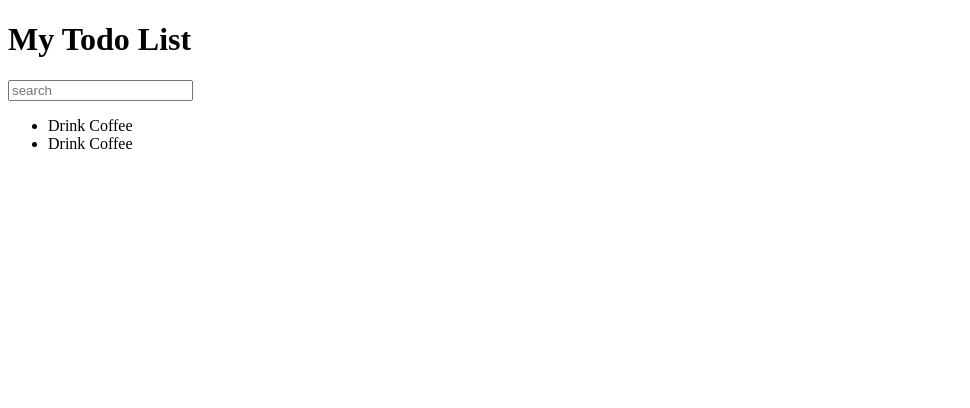
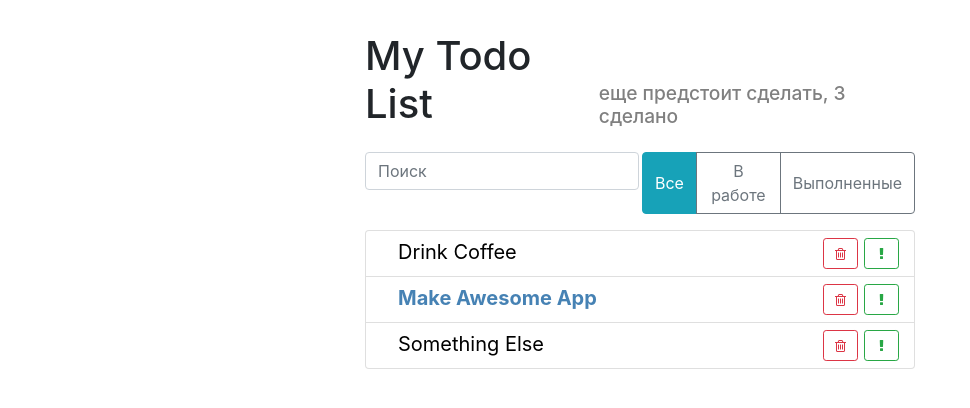
Before and after one commit to Chukmarov/TodoList-React, a React app: page / in a window 1280 px wide. Shown: the whole page, without its empty margins (0-970 px from the left). Built offline with nearby package versions, Linux system fonts and the light colour scheme.

Commit message:
Добавил css, Bootstrap и FontAwesome

```diff
--- a/public/index.html
+++ b/public/index.html
@@ -3,6 +3,10 @@
   <head>
     <meta charset="utf-8" />
     <meta name="viewport" content="width=device-width, initial-scale=1" />
+    <link rel='stylesheet'
+      href='https://stackpath.bootstrapcdn.com/bootstrap/4.5.2/css/bootstrap.min.css'>
+    <link rel='stylesheet'
+      href='https://stackpath.bootstrapcdn.com/font-awesome/4.7.0/css/font-awesome.min.css'>
     <title>Todo App</title>
   </head>
   <body>
--- /dev/null
+++ b/src/components/app-header.css
@@ -0,0 +1,12 @@
+.app-header {
+    align-items: flex-end;
+  }
+
+  .app-header h1 {
+    flex-grow: 1;
+  }
+
+  .app-header h2 {
+    font-size: 1.2rem;
+    color: grey;
+  }
--- a/src/components/app-header.js
+++ b/src/components/app-header.js
@@ -1,7 +1,13 @@
 import React from 'react';
+import './app-header.css';
 
-const AppHeader = () => {
-    return <h1>My Todo List</h1>
-  }
+const AppHeader = ({todo, done}) => {
+    return(
+      <div className = 'app-header d-flex'>
+        <h1>My Todo List</h1>
+        <h2>{todo} еще предстоит сделать, {done} сделано</h2>
+      </div>
+    );
+  };
 
   export default AppHeader;
--- /dev/null
+++ b/src/components/item-status-filter.js
@@ -0,0 +1,18 @@
+import React from 'react';
+
+import './item-status-filter.css';
+
+const ItemStatusFilter = () =>{
+    return(
+        <div className="btn-group">
+            <button type="button"
+                    className="btn btn-info">Все</button>
+            <button type="button"
+                    className="btn btn-outline-secondary">В работе</button>
+            <button type="button"
+                    className="btn btn-outline-secondary">Выполненные</button>
+        </div>
+    )
+};
+
+export default ItemStatusFilter;
--- /dev/null
+++ b/src/components/search-panel.css
@@ -0,0 +1,5 @@
+.search-input {
+    width: auto;
+    flex-grow: 1;
+    margin-right: 3px;
+  }
--- a/src/components/search-panel.js
+++ b/src/components/search-panel.js
@@ -1,7 +1,12 @@
 import React from 'react';
+import './search-panel.css';
 
 const SearchPanel = () => {
-    return <input placeholder = "search" />
-  }
+  return(
+    <input type="text"
+      className="form-control search-input"
+      placeholder="Поиск" />
+  );
+};
 
 export default SearchPanel;
--- /dev/null
+++ b/src/components/todo-list-item.css
@@ -0,0 +1,24 @@
+.todo-list-item {
+    font-size: 1.25rem;
+  }
+
+  .todo-list-item button {
+    width: 35px;
+    margin: 3px;
+  }
+
+  .todo-list-item-label {
+    margin-left: 1.25rem;
+    line-height: 35px;
+    cursor: pointer;
+    user-select: none;
+  }
+
+  .todo-list-item.done .todo-list-item-label {
+    text-decoration: line-through;
+  }
+
+  .todo-list-item.important .todo-list-item-label {
+    font-weight: bold;
+    color: steelblue;
+  }
--- a/src/components/todo-list-item.js
+++ b/src/components/todo-list-item.js
@@ -1,7 +1,31 @@
 import React from 'react';
+import './todo-list-item.css'
 
-const TodoListItem = () => {
-    return <span>Drink Coffee</span>
-}
+const TodoListItem = ({label, important = false}) => {
+    const style = {
+        color: important ? 'steelblue' : 'black',
+        fontWeight: important ? 'bold' : 'normal'
+      };
+
+      return (
+        <span className="todo-list-item">
+          <span
+            className="todo-list-item-label"
+            style={style}>
+            {label}
+          </span>
+
+          <button type="button"
+                  className="btn btn-outline-success btn-sm float-right">
+            <i className="fa fa-exclamation" />
+          </button>
+
+          <button type="button"
+                  className="btn btn-outline-danger btn-sm float-right">
+            <i className="fa fa-trash-o" />
+          </button>
+        </span>
+      );
+    };
 
 export default TodoListItem;
--- /dev/null
+++ b/src/components/todo-list.css
@@ -0,0 +1,3 @@
+.todo-list .list-group-item{
+    padding: .25rem .75rem;
+}
--- a/src/components/todo-list.js
+++ b/src/components/todo-list.js
@@ -1,12 +1,23 @@
 import React from 'react';
+import './todo-list.css';
 
 import TodoListItem from './todo-list-item';
 
-const TodoList = () => {
+const TodoList = ({todos}) => {
+    // ... - это spread оператор для объекта. Он переписывает значения из объектов
+    // id - это reconcilation (примирение, соласие) algorithm, для ускорения поиска изменений и обновления только этих алгоритмов
+    const elements = todos.map((item) =>{
+        const { id, ...itemProps } = item; // вот это синтаксис деструктуризации. Мы разложили item на константу и другой объект
+        return (
+            <li key={id} className="list-group-item">
+                <TodoListItem {...itemProps} />
+            </li>
+        )
+    });
+
     return(
-        <ul>
-            <li><TodoListItem /></li>
-            <li><TodoListItem /></li>
+        <ul className ='list-group todo-list'>
+            {elements}
         </ul>
     )
 }
--- /dev/null
+++ b/src/index.css
@@ -0,0 +1,8 @@
+.todo-app {
+    margin: 2rem auto 0 auto;
+    max-width: 550px;
+  }
+
+  .top-panel {
+    margin: 1rem 0;
+  }
--- a/src/index.js
+++ b/src/index.js
@@ -4,13 +4,27 @@ import ReactDom from 'react-dom';
 import TodoList from './components/todo-list';
 import AppHeader from './components/app-header';
 import SearchPanel from './components/search-panel';
+import ItemStatusFilter from './components/item-status-filter';
+
+import './index.css';
 
 const App = () => {
+
+   const todoData = [
+     {label: 'Drink Coffee', important: false, id: 1},
+     {label: 'Make Awesome App', important: true, id: 2},
+     {label: 'Something Else', important: false, id: 3},
+   ]
+
   return(
-    <div>
-      <AppHeader/>
-      <SearchPanel/>
-      <TodoList/>
+    <div className="todo-app">
+      <AppHeader toDo={1} done={3} />
+      <div className="top-panel d-flex">
+        <SearchPanel />
+        <ItemStatusFilter />
+      </div>
+
+      <TodoList todos={todoData} />
     </div>
   )
 }
```
Also changed, not shown: src/components/item-status-filter.css (added), 1 other file.
